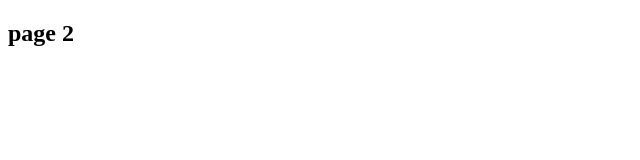
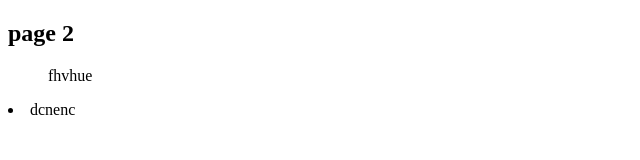
Before and after one commit to amin3590/test1, a plain HTML site: page page1.html in a window 1280 px wide. Shown: the whole page, without its empty margins (0-640 px from the left). Drawn offline with Linux system fonts and the light colour scheme.

Commit message:
change page 1

```diff
--- a/page1.html
+++ b/page1.html
@@ -8,5 +8,8 @@
 </head>
 <body>
     <h2>page 2</h2>
+
+    <ul>fhvhue</ul>
+    <li>dcnenc</li>
 </body>
 </html>
```
